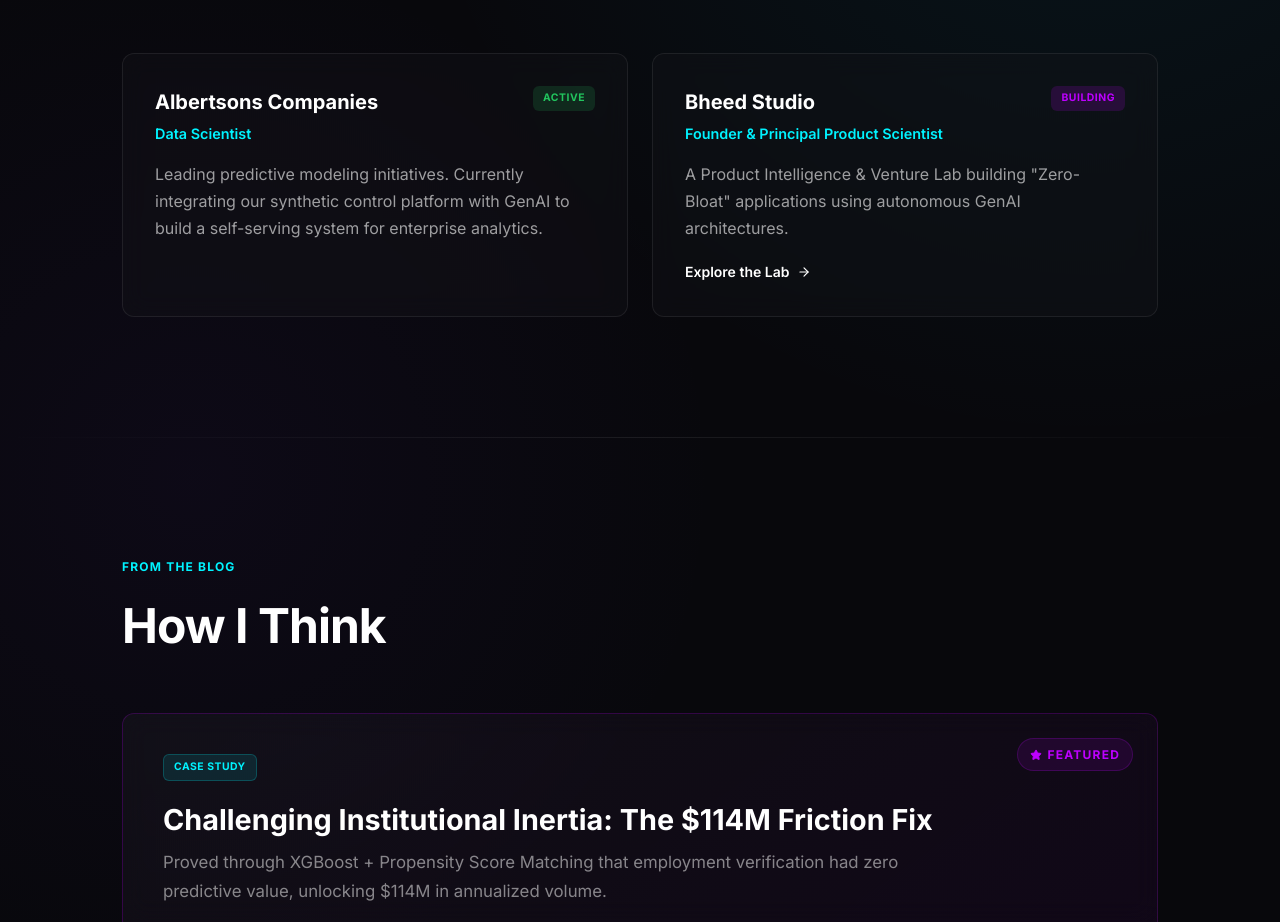
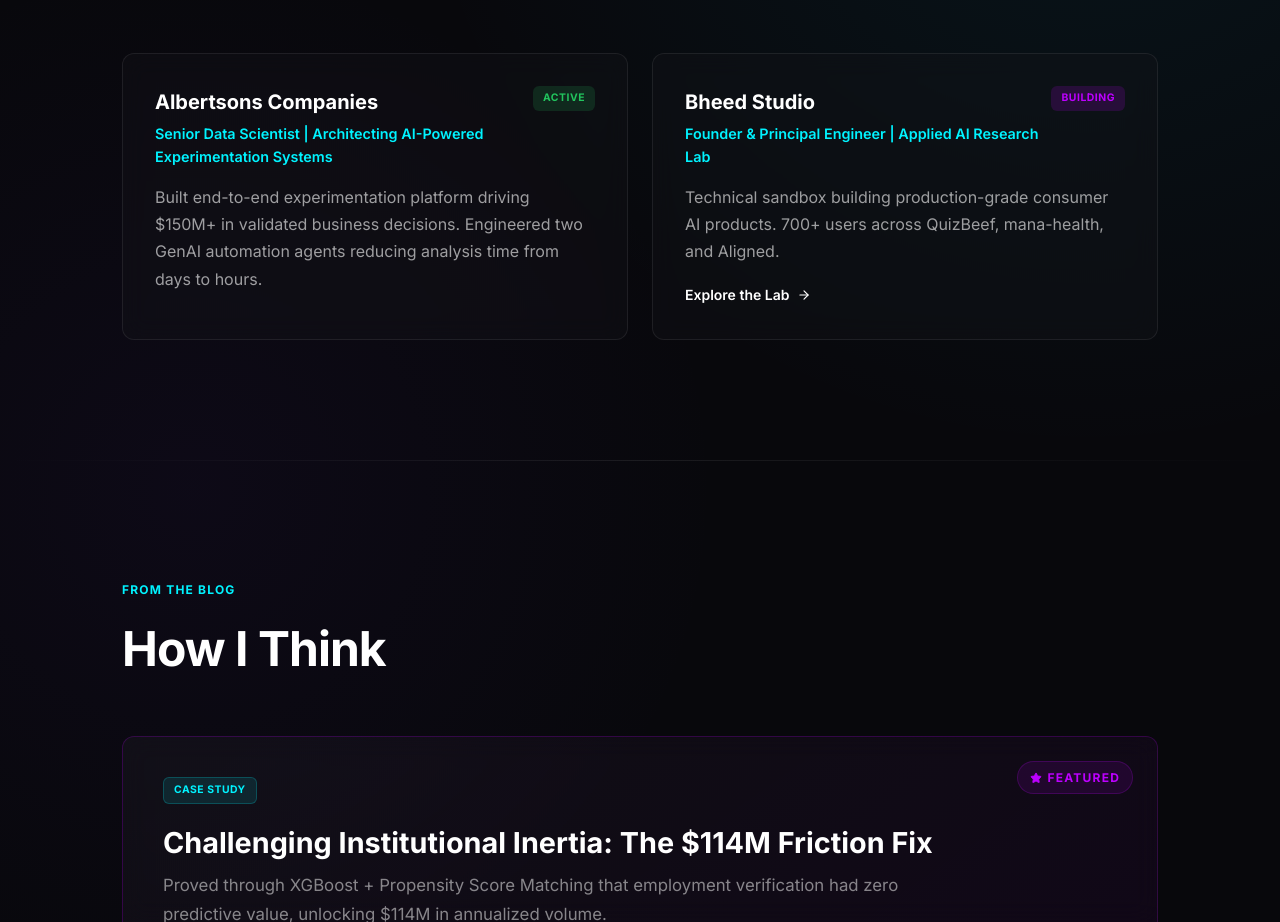
Before and after one commit to justsuyash/justsuyash_portfolio, a Next.js app: page / in a window 1280 px wide. Shown: the part 1320-2242 px from the top of the page. Built offline with nearby package versions, Linux system fonts and the light colour scheme.

Commit message:
fix: Update duplicated Experience content on homepage

```diff
--- a/src/app/page.js
+++ b/src/app/page.js
@@ -455,7 +455,7 @@ const HomePage = () => {
                             <div style={{ display: 'flex', justifyContent: 'space-between', alignItems: 'flex-start', marginBottom: '16px' }}>
                                 <div>
                                     <h3 style={{ fontSize: '1.25rem', fontWeight: 700, marginBottom: '4px' }}>Albertsons Companies</h3>
-                                    <p style={{ color: '#00f3ff', fontWeight: 600, fontSize: '0.9rem' }}>Data Scientist</p>
+                                    <p style={{ color: '#00f3ff', fontWeight: 600, fontSize: '0.9rem' }}>Senior Data Scientist | Architecting AI-Powered Experimentation Systems</p>
                                 </div>
                                 <span style={{
                                     padding: '4px 10px',
@@ -469,7 +469,7 @@ const HomePage = () => {
                                 }}>Active</span>
                             </div>
                             <p style={{ color: 'rgba(255,255,255,0.6)', lineHeight: 1.7 }}>
-                                Leading predictive modeling initiatives. Currently integrating our synthetic control platform with GenAI to build a self-serving system for enterprise analytics.
+                                Built end-to-end experimentation platform driving $150M+ in validated business decisions. Engineered two GenAI automation agents reducing analysis time from days to hours.
                             </p>
                         </motion.div>
 
@@ -485,7 +485,7 @@ const HomePage = () => {
                             <div style={{ display: 'flex', justifyContent: 'space-between', alignItems: 'flex-start', marginBottom: '16px' }}>
                                 <div>
                                     <h3 style={{ fontSize: '1.25rem', fontWeight: 700, marginBottom: '4px' }}>Bheed Studio</h3>
-                                    <p style={{ color: '#00f3ff', fontWeight: 600, fontSize: '0.9rem' }}>Founder & Principal Product Scientist</p>
+                                    <p style={{ color: '#00f3ff', fontWeight: 600, fontSize: '0.9rem' }}>Founder & Principal Engineer | Applied AI Research Lab</p>
                                 </div>
                                 <span style={{
                                     padding: '4px 10px',
@@ -499,7 +499,7 @@ const HomePage = () => {
                                 }}>Building</span>
                             </div>
                             <p style={{ color: 'rgba(255,255,255,0.6)', lineHeight: 1.7, marginBottom: '16px' }}>
-                                A Product Intelligence & Venture Lab building "Zero-Bloat" applications using autonomous GenAI architectures.
+                                Technical sandbox building production-grade consumer AI products. 700+ users across QuizBeef, mana-health, and Aligned.
                             </p>
                             <Link href="/ventures" style={{
                                 display: 'inline-flex',
```
